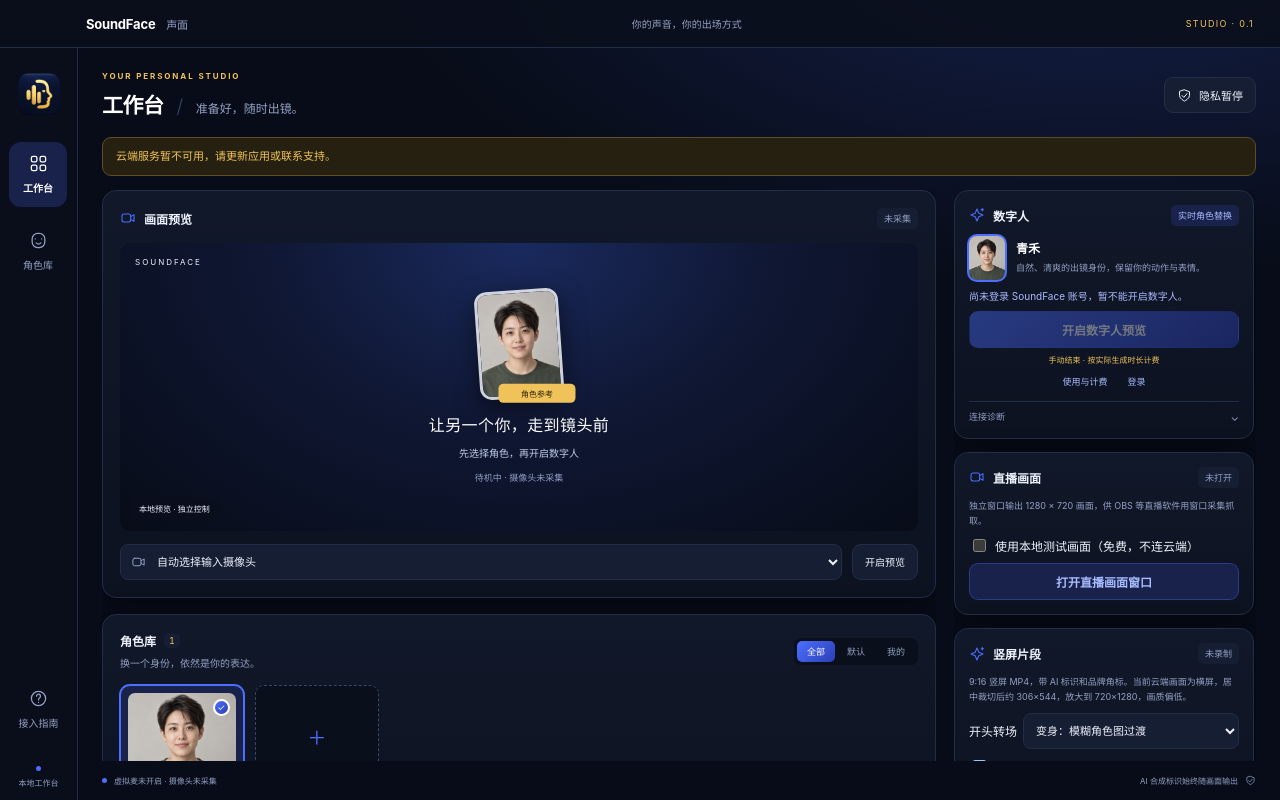
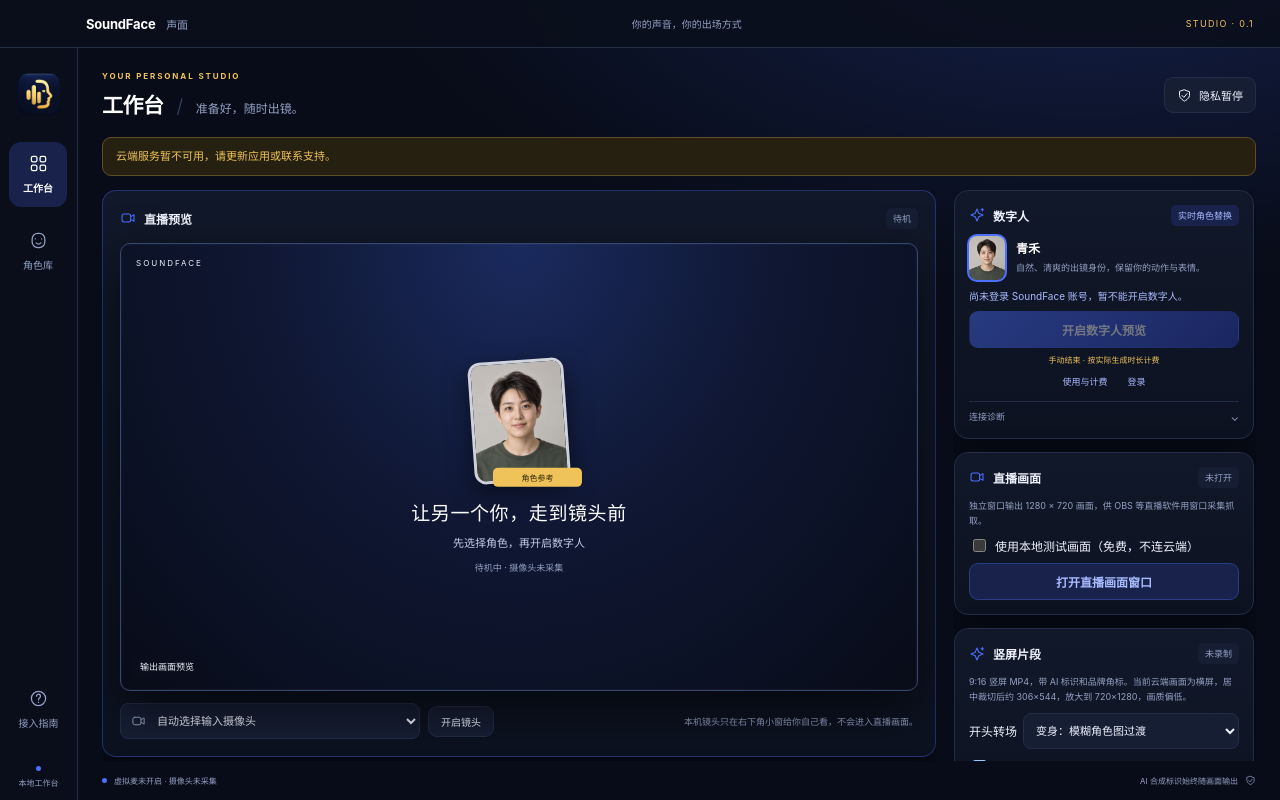
Before and after one commit to realtime-ai/SoundFace, an Electron app: page app/index.html in a window 1280 px wide. Both pictures are taken after a click on the button "开启数字人". Drawn offline with Linux system fonts and the light colour scheme; no server answers.

Commit message:
Home: preview stage is the focus; local camera becomes a corner PiP
Co-Authored-By: Claude Opus 5.5 <noreply@anthropic.com>

```diff
--- a/app/cloud-renderer.js
+++ b/app/cloud-renderer.js
@@ -95,7 +95,7 @@ function cloudDraw() {
   $('camera-input').disabled = active || Boolean(stream) || audio.privacy;
   $('preview-empty').querySelector('strong').textContent = active ? '正在准备你的另一面' : '让另一个你，走到镜头前';
   $('preview-empty').querySelector('p').textContent = active ? '真实镜头显示在右下角，生成结果将显示在这里' : '先选择角色，再开启数字人';
-  $('preview-empty').querySelector('span').textContent = active ? '正在连接 · 仅发送摄像头视频' : '待机中 · 摄像头未采集';
+  $('preview-empty').querySelector('span').textContent = active ? '正在连接 · 仅发送摄像头视频' : stream ? '镜头已就绪 · 小窗仅你可见' : '待机中 · 摄像头未采集';
   if (active) {
     $('preview-badge').textContent = cloudState.phase === 'live' ? '实时生成' : '云端验证';
     $('preview-label').textContent = video.running && video.inputUID === 'vidu' ? 'AI 合成 · 正在提交虚拟摄像头' : 'AI 合成 · 本地回显';
@@ -109,7 +109,8 @@ function cloudDraw() {
     $('preview-empty').hidden = true; $('ai-label').hidden = true;
     $('preview-badge').textContent = '本地测试'; $('preview-label').textContent = '本地模拟 · 无摄像头采集 · 无云端费用';
     $('summary').textContent += ' · 本地动态测试';
-  } else if (!stream && !active) $('preview-empty').hidden = false;
+  } else if (!active) $('preview-empty').hidden = false;
+  $('pip-label').hidden = $('camera-preview').hidden || audio.privacy;
 }
 async function releaseRtc() {
   outputIntent.cancel(); framePump.reset();
@@ -121,7 +122,7 @@ async function releaseRtc() {
   for (const id of ['camera-preview', 'cloud-preview']) {
     const element = $(id); element.srcObject?.getTracks().forEach(track => track.stop()); element.srcObject = null; element.hidden = true;
   }
-  $('camera-preview').classList.remove('source-inset'); $('ai-label').hidden = true; $('preview-empty').hidden = false;
+  $('ai-label').hidden = true; $('preview-empty').hidden = false;
   if (engine) {
     const release = async () => {
       await Promise.allSettled([engine.publishLocalVideoStream(false), engine.enableLocalVideo(false), engine.stopPreview()]);
@@ -163,7 +164,7 @@ async function beginCloud({ output = false } = {}) {
     await engine.setCameraCapturerConfiguration({ ...(deviceId ? { deviceId } : {}), width: 1280, height: 720, frameRate: 30 }); check();
     await engine.setLocalViewConfig($('camera-preview'), 1); check();
     await engine.startPreview(); check();
-    $('camera-preview').classList.add('source-inset'); $('camera-preview').hidden = false;
+    $('camera-preview').hidden = false;
     const { transport } = await api.startCloud(character); check();
     // Provider-neutral seam: the server names the real-time channel to join.
     if (transport.type !== 'alirtc') throw new Error(`当前版本暂不支持该实时通道（${String(transport.type).replace(/[^a-z0-9-]/gi, '').slice(0, 20)}）`);
--- a/app/index.html
+++ b/app/index.html
@@ -21,9 +21,9 @@
 <div id="message" role="status" aria-live="polite" hidden></div>
 <div class="workspace">
 <div class="stage-column" id="stage-column">
-<section class="panel preview-card"><div class="section-head"><div class="section-title"><svg><use href="#i-camera"/></svg><h2>画面预览</h2></div><span id="preview-badge" class="tag">未采集</span></div>
-<div class="preview"><canvas id="test-preview" aria-label="本地动态测试画面" hidden></canvas><video id="cloud-preview" autoplay muted playsinline hidden></video><span id="ai-label" class="ai-label" hidden>AI 合成 · SoundFace</span><video id="camera-preview" autoplay muted playsinline hidden></video><div id="preview-empty"><div class="reference-portrait"><img id="idle-character-image" src="../assets/default-character.jpg" alt="所选角色参考图"><em>角色参考</em></div><strong>让另一个你，走到镜头前</strong><p>先选择角色，再开启数字人</p><span>待机中 · 摄像头未采集</span></div><div id="privacy-slate" hidden><svg><use href="#i-shield"/></svg><strong>你的隐私，正在被守护</strong><p>摄像头与麦克风已停止采集</p></div><span class="preview-label" id="preview-label">本地预览 · 独立控制</span><span class="stage-corner" aria-hidden="true">SOUNDFACE</span></div>
-<div class="preview-controls"><div class="source-select"><svg><use href="#i-camera"/></svg><select id="camera-input" aria-label="摄像头输入"><option value="">自动选择输入摄像头</option></select></div><button id="camera-toggle">开启预览</button></div></section>
+<section class="panel preview-card"><div class="section-head"><div class="section-title"><svg><use href="#i-camera"/></svg><h2>直播预览</h2></div><span id="preview-badge" class="tag">未采集</span></div>
+<div class="preview"><canvas id="test-preview" aria-label="本地动态测试画面" hidden></canvas><video id="cloud-preview" autoplay muted playsinline hidden></video><span id="ai-label" class="ai-label" hidden>AI 合成 · SoundFace</span><video id="camera-preview" class="source-inset" autoplay muted playsinline hidden></video><span id="pip-label" class="pip-label" hidden>本机镜头 · 仅你可见</span><div id="preview-empty"><div class="reference-portrait"><img id="idle-character-image" src="../assets/default-character.jpg" alt="所选角色参考图"><em>角色参考</em></div><strong>让另一个你，走到镜头前</strong><p>先选择角色，再开启数字人</p><span>待机中 · 摄像头未采集</span></div><div id="privacy-slate" hidden><svg><use href="#i-shield"/></svg><strong>你的隐私，正在被守护</strong><p>摄像头与麦克风已停止采集</p></div><span class="preview-label" id="preview-label">本地预览 · 独立控制</span><span class="stage-corner" aria-hidden="true">SOUNDFACE</span></div>
+<div class="preview-controls"><div class="source-select"><svg><use href="#i-camera"/></svg><select id="camera-input" aria-label="摄像头输入"><option value="">自动选择输入摄像头</option></select></div><button id="camera-toggle">开启镜头</button><p class="preview-hint">本机镜头只在右下角小窗给你自己看，不会进入直播画面。</p></div></section>
 <section class="panel character-library" id="character-library"><div class="section-head"><div><div class="section-title"><h2>角色库</h2><span class="count" id="character-count">1</span></div><p class="section-caption">换一个身份，依然是你的表达。</p></div><div class="segmented" role="group" aria-label="角色来源"><button data-character-filter="all" aria-pressed="true">全部</button><button data-character-filter="builtin" aria-pressed="false">默认</button><button data-character-filter="custom" aria-pressed="false">我的</button></div></div><div class="character-grid" id="character-grid" role="group" aria-label="虚拟人角色"></div><p class="library-note">参考图保存在本机。开启数字人时，所选参考图与镜头画面将发送至云端生成服务。</p></section>
 </div>
 <div class="inspector">
--- a/app/renderer.js
+++ b/app/renderer.js
@@ -42,10 +42,10 @@ function draw() {
   $('privacy').setAttribute('aria-pressed', String(audio.privacy));
   $('privacy-slate').hidden = !audio.privacy;
   $('camera-toggle').disabled = audio.privacy;
-  $('camera-toggle').textContent = stream ? '关闭预览' : '开启预览';
+  $('camera-toggle').textContent = stream ? '关闭镜头' : '开启镜头';
   $('camera-input').disabled = Boolean(stream) || audio.privacy;
-  $('preview-badge').textContent = audio.privacy ? '已暂停' : stream ? '本地预览' : '未采集';
-  $('preview-label').textContent = audio.privacy ? '隐私暂停 · 无采集' : '本地预览 · 独立控制';
+  $('preview-badge').textContent = audio.privacy ? '已暂停' : stream ? '镜头就绪' : '待机';
+  $('preview-label').textContent = audio.privacy ? '隐私暂停 · 无采集' : '输出画面预览';
   $('summary').textContent = `${audio.running ? audio.muted ? '虚拟麦已静音' : '虚拟麦路由运行中' : '虚拟麦未开启'} · ${probing ? '生成帧本机验证' : video.running ? '虚拟摄像头输出中' : stream ? '摄像头本地预览' : '摄像头未采集'}`;
   if (typeof cloudDraw === 'function') cloudDraw();
 }
@@ -93,7 +93,7 @@ async function startCamera() {
   const deviceId = $('camera-input').value;
   const next = await SoundFaceCameraInput.open(navigator.mediaDevices, deviceId);
   if (generation !== cameraGeneration || audio.privacy) { next.getTracks().forEach(track => track.stop()); return; }
-  stream = next; $('camera-preview').srcObject = stream; $('camera-preview').hidden = false; $('preview-empty').hidden = true;
+  stream = next; $('camera-preview').srcObject = stream; $('camera-preview').hidden = false;
   stream.getVideoTracks()[0].addEventListener('ended', () => { stopCamera(); message('摄像头已断开，请重新选择设备。'); });
   const devices = await navigator.mediaDevices.enumerateDevices();
   const selected = stream.getVideoTracks()[0].getSettings().deviceId;
--- a/app/styles.css
+++ b/app/styles.css
@@ -112,3 +112,18 @@ dialog li::marker{color:var(--pink)}
 .clip-preview{background:var(--stage-3)}
 .login-form input{background:var(--surface-2);border-color:var(--line);color:var(--ink)}
 .login-form label{color:var(--sub)}
+/* ===== 首页预览改版（2026-11-25）：预览区是主角，本机镜头缩成右下角小窗 ===== */
+.preview-card{border-color:var(--accent-line)}
+.preview{height:auto;aspect-ratio:16/9;width:100%;max-height:calc(100vh - 250px);min-height:300px;border:1px solid var(--line-strong);box-shadow:0 18px 50px #0009,inset 0 0 0 1px #ffffff08}
+.preview video.source-inset{inset:auto 14px 14px auto;width:clamp(120px,18%,220px);height:auto;aspect-ratio:16/9;object-fit:cover;border:1.5px solid #ffffff55;border-radius:8px;box-shadow:0 6px 20px #000a;z-index:4;background:#000}
+.pip-label{position:absolute;right:14px;bottom:14px;width:clamp(120px,18%,220px);z-index:5;padding:3px 0;border-radius:0 0 8px 8px;background:#000a;color:#fffd;font-size:8px;text-align:center;pointer-events:none}
+.pip-label[hidden]{display:none}
+.reference-portrait{width:96px;height:122px;margin-bottom:16px}
+#preview-empty strong{font-size:19px;letter-spacing:.6px}
+#preview-empty p{font-size:11px}
+.ai-label{font-size:10px;padding:6px 10px}
+.preview-label{font-size:9px}
+.preview-controls{align-items:center;gap:8px;margin-top:12px;flex-wrap:wrap}
+.preview-controls .source-select{flex:0 1 300px;min-width:180px}
+.preview-controls button{padding:7px 12px}
+.preview-hint{flex:1 1 200px;margin:0;font-size:9px;color:var(--sub);text-align:right}
```
